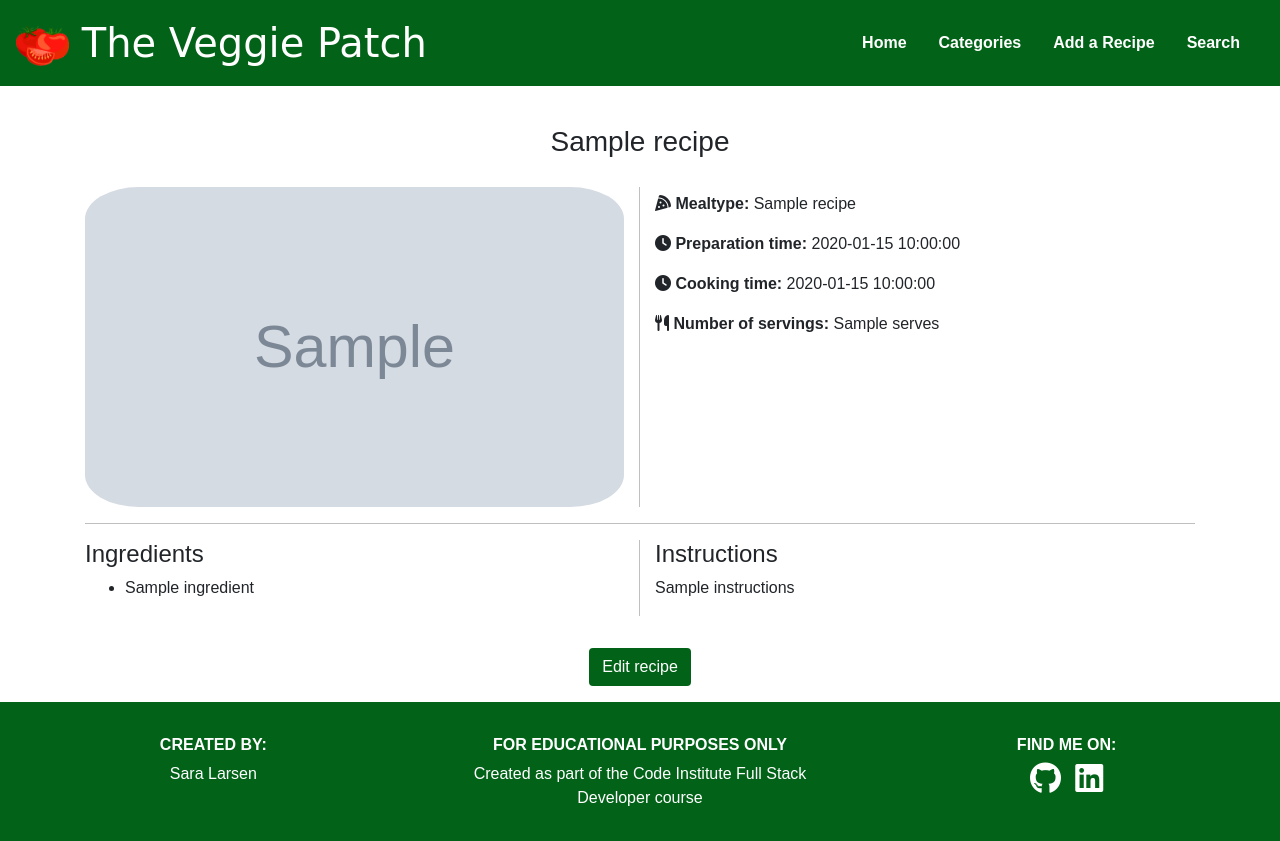
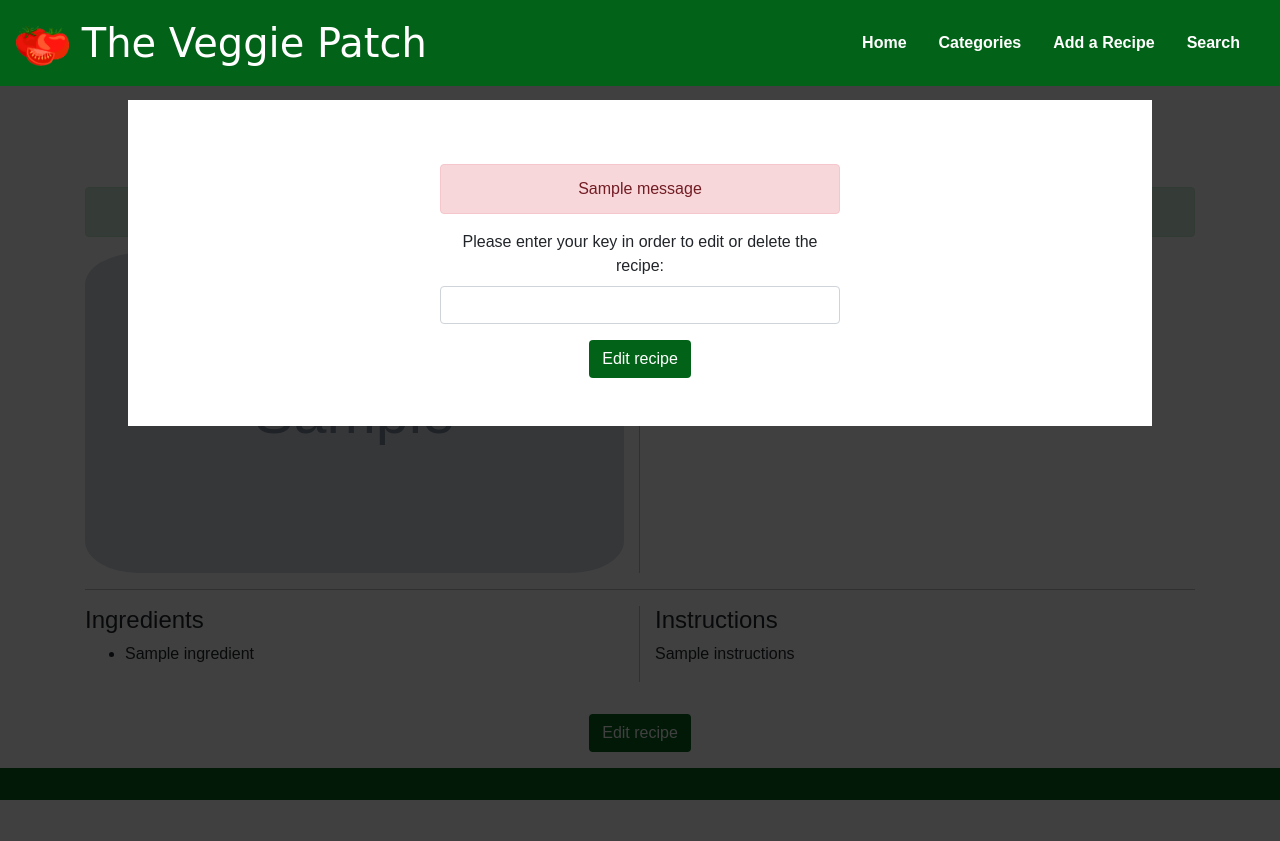
Before and after one commit to Sarani1612/the-veggie-patch, a Flask app: template templates/viewrecipe.html in a window 1280 px wide. After the commit the page ends 800 px from the top, so only its background shows below. Run offline with Flask 2, Linux system fonts and the light colour scheme; the template is opened without the code that fills it: most values are stand-ins (such as "Sample title", 1, 10 or a date in 2020); grey boxes marked "Sample" are stand-in pictures; one stand-in notice (Sample message) is shown; some libraries are stand-ins or nearby versions; some web fonts are replaced.

Commit message:
added flash messages

```diff
--- a/app.py
+++ b/app.py
@@ -75,7 +75,7 @@ def insert_recipe():
                   'instructions': request.form.get('instructions'),
                   'id_key': request.form.get('id_key')}
     new_id = recipes.insert_one(new_recipe)
-    # flash('Your recipe has been added!', 'success')
+    flash('Your recipe has been added!', 'success')
     return redirect(url_for('view_recipe',
                             recipe_id=new_id.inserted_id))
 
@@ -109,6 +109,7 @@ def submit_edit(recipe_id):
     this_recipe = mongo.db.recipes.find_one_or_404({"_id": ObjectId(recipe_id)})
     if request.form.get('delete') == 'checked':
         recipes.delete_one(this_recipe)
+        flash('Your recipe has been deleted', 'success')
         return render_template('index.html',
                                recipes=mongo.db.recipes.find(),
                                title='The Veggie Patch')
@@ -126,6 +127,7 @@ def submit_edit(recipe_id):
                                'instructions': request.form.get('instructions'),
                                'id_key': request.form.get('id_key')
                             }})
+        flash('Your recipe has been updated', 'success')
         return redirect(url_for('view_recipe',
                                 recipe_id=this_recipe['_id']))
 
--- a/templates/editrecipe.html
+++ b/templates/editrecipe.html
@@ -45,7 +45,7 @@
             <div class="form-group row" id="ingredients-wrapper">
                 <label for="ingredients" class="col-sm-4 col-form-label">Ingredients:</label>
                 <div class="col-sm-8">
-                    <input type="text" class="form-control form-control-sm" name="ingredients" id="ingredients" placeholder="Please separate ingredients with commas" value="{{ recipe.ingredients|join(', ') }}">
+                    <input type="text" class="form-control form-control-sm" name="ingredients" id="ingredients" placeholder="Please separate ingredients with semi-colons" value="{{ recipe.ingredients|join('; ') }}">
                 </div>
             </div>
             <div class="form-group row">
--- a/templates/viewrecipe.html
+++ b/templates/viewrecipe.html
@@ -6,10 +6,10 @@
 <section class="main-content">
     <div class=" container">
         <h3>{{ recipe.name }}</h3>
-        {% with messages = get_flashed_messages(category_filter=['succes']) %}
-            {% if messges %}
-                {% for category, message in messages %}
-                <div class="alert alert-{{ category }}" role="alert">
+        {% with success = get_flashed_messages(category_filter=["success"]) %}
+            {% if success %}
+                {% for message in success %}
+                <div class="alert alert-success" role="alert">
                     <span>{{ message }}</span>
                 </div>
                 {% endfor %}
@@ -46,15 +46,14 @@
             <div class="col-sm-12 text-center">
                 <button class="btn btn-custom" id="modal-button">Edit recipe</button>
             </div>
-        </div>
             <div id="edit-modal">
                 <div id="modal-content" class="text-center">
                     <form action="{{ url_for('edit_recipe', recipe_id=recipe._id) }}" method="POST">
                         <div class="form-group modal-input">
-                        {% with messages = get_flashed_messages(category_filter=['danger']) %}
-                        {% if messges %}
-                            {% for category, message in messages %}
-                            <div class="alert alert-{{ category }}" role="alert" id="wrong_key">
+                            {% with danger = get_flashed_messages(category_filter=["danger"]) %}
+                            {% if danger %}
+                                {% for message in danger %}
+                                <div class="alert alert-danger" role="alert" id="wrong_key">
                                     <span>{{ message }}</span>
                                 </div>
                                 {% endfor %}
@@ -68,6 +67,7 @@
                 </div>
             </div>
         </div>
+    </div>
 </section>
 
 {% endblock %}
```
Also changed, not shown: templates/index.html (+9 -0 lines). Lines whose indentation alone changed are shown as unchanged.
